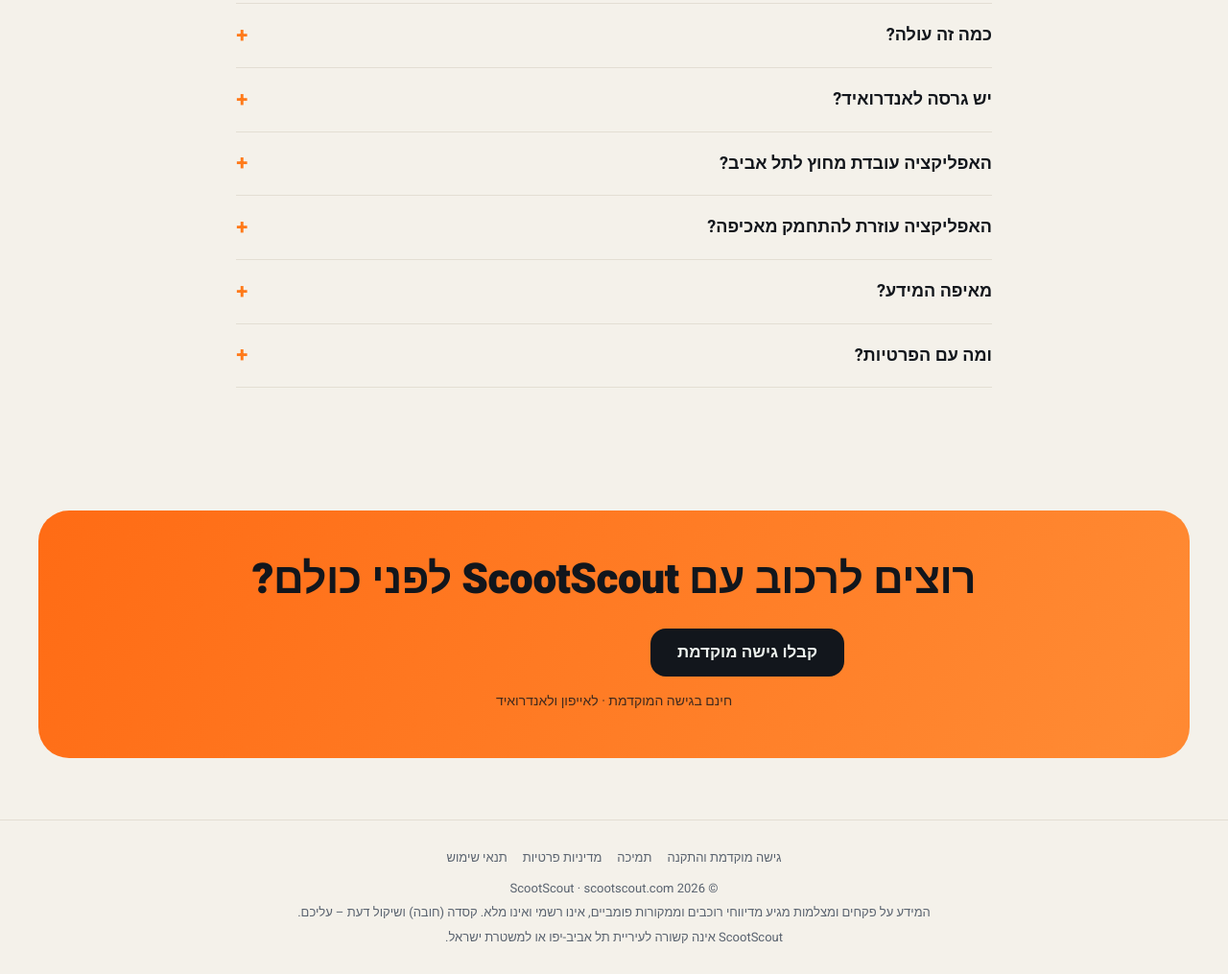
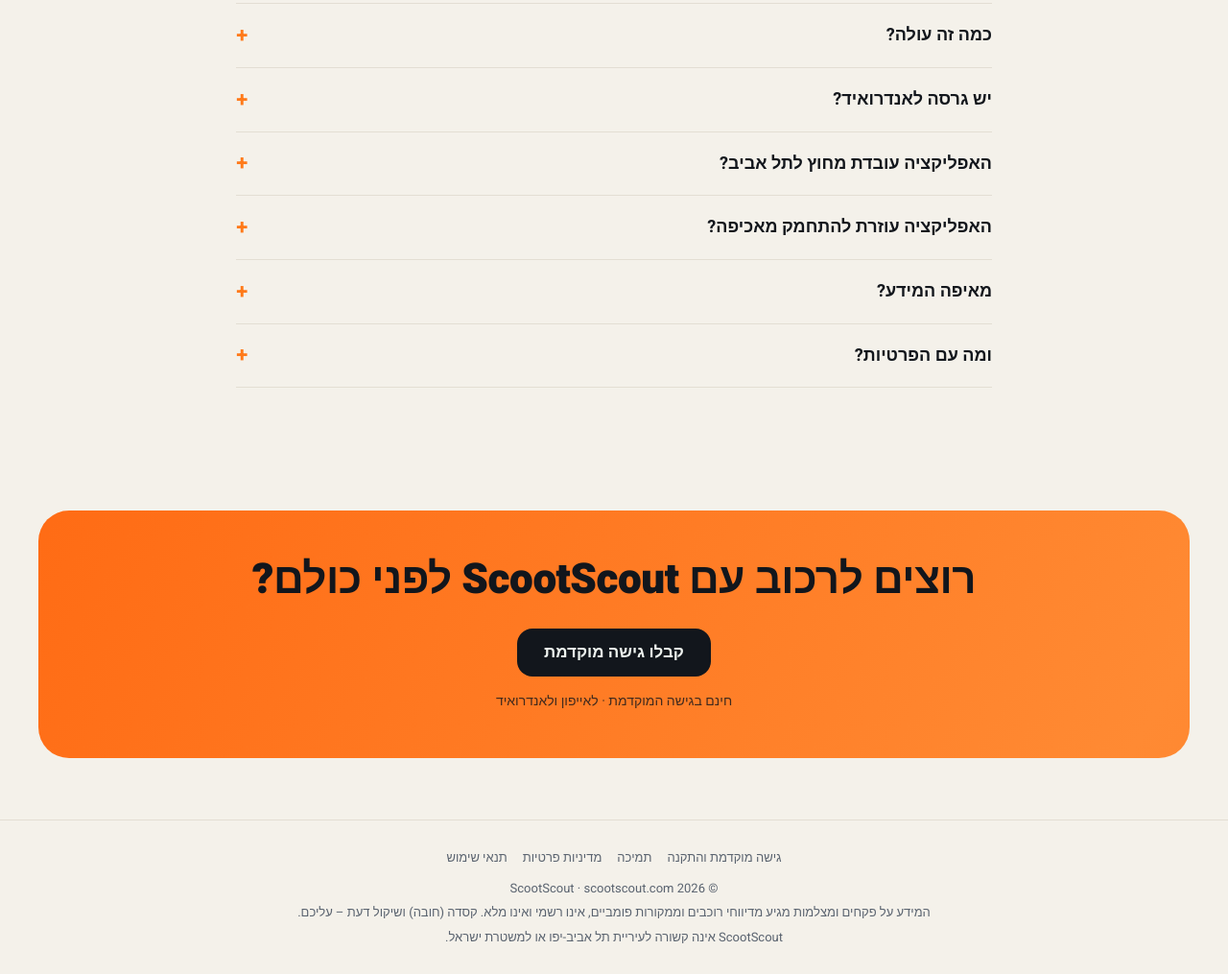
Before and after one commit to talkabo/scootscout-site, a plain HTML site: page index.html in a window 1280 px wide. Shown: the part 4369-5384 px from the top of the page at 96% size. Drawn offline with Linux system fonts and the light colour scheme; a web font is replaced by a local one.

Commit message:
Publish 2026-10-14

```diff
--- a/index.html
+++ b/index.html
@@ -289,7 +289,7 @@ main.early{max-width:1100px;padding:40px 16px 72px}
 </section>
 
 <section class="band" aria-labelledby="h-cta">
-<div class="box" id="join" data-reveal><h2 id="h-cta">רוצים לרכוב עם ScootScout לפני כולם?</h2><div class="join"><a class="cta" href="/install">קבלו גישה מוקדמת</a></div><p class="under">חינם בגישה המוקדמת · לאייפון ולאנדרואיד</p></div>
+<div class="box" id="join" data-reveal><h2 id="h-cta">רוצים לרכוב עם ScootScout לפני כולם?</h2><div class="join" style="text-align:center"><a class="cta" href="/install">קבלו גישה מוקדמת</a></div><p class="under">חינם בגישה המוקדמת · לאייפון ולאנדרואיד</p></div>
 </section>
 </main>
 <a class="cta sticky-cta" href="/install">קבלו גישה מוקדמת</a>
```
